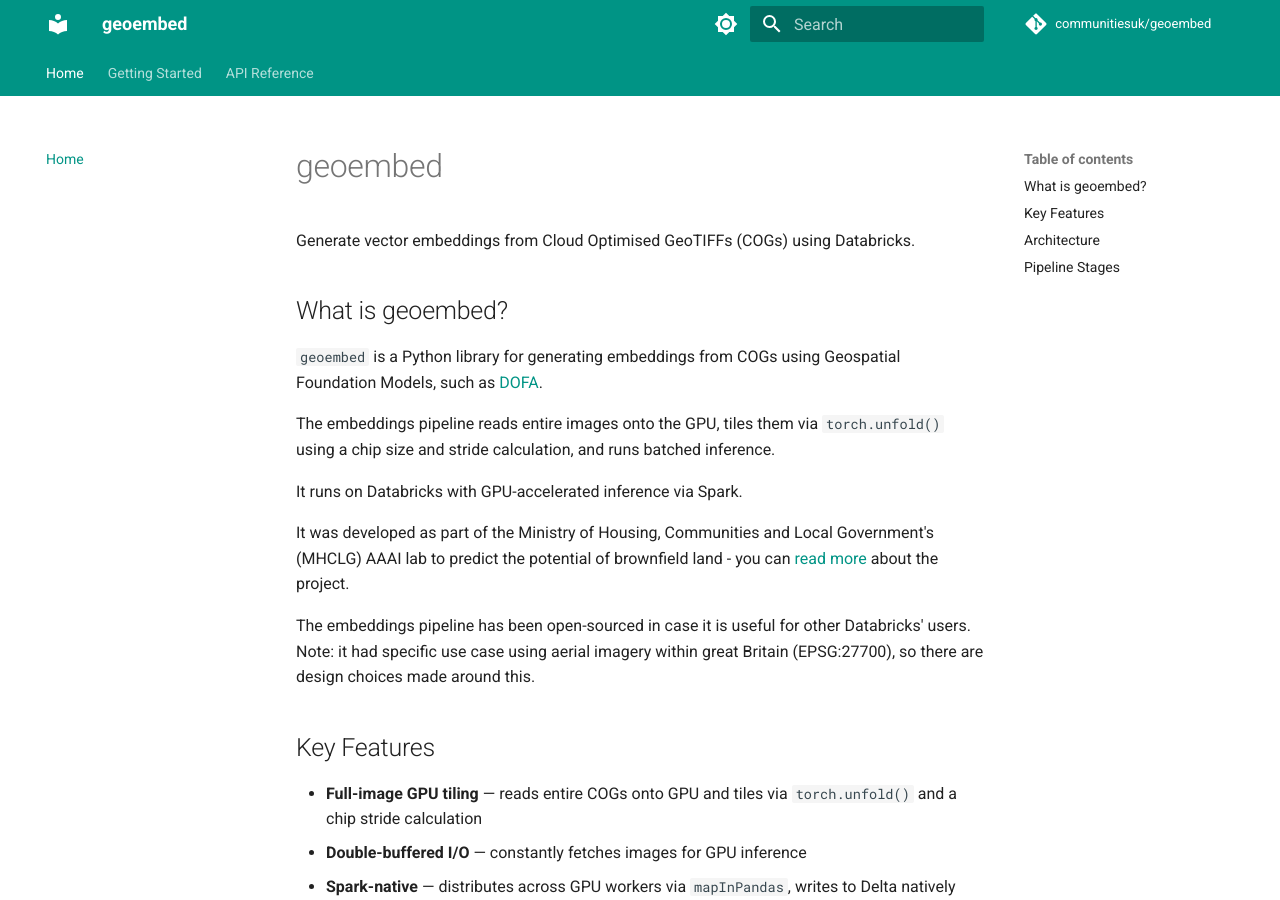
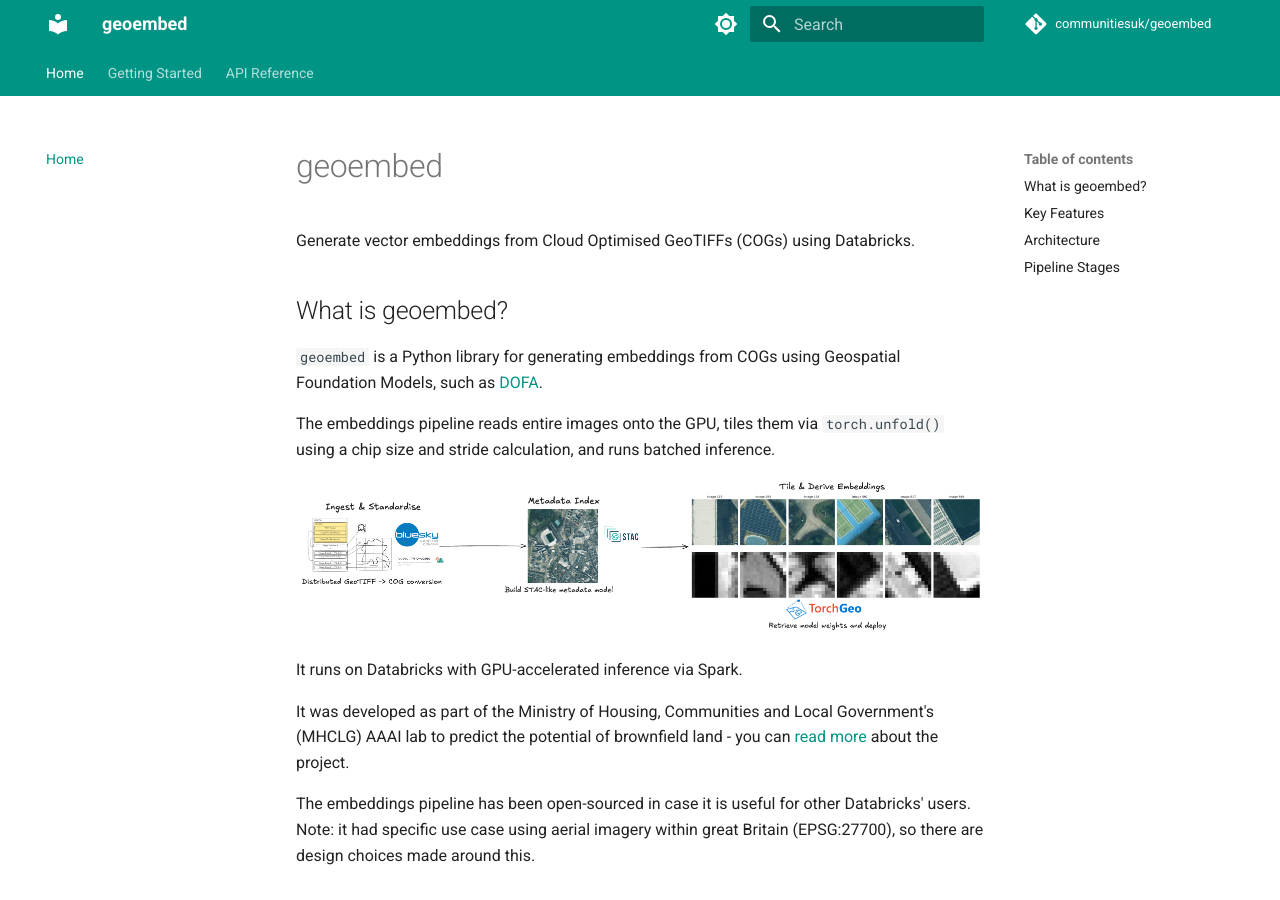
Before and after one commit to communitiesuk/geoembed, an MkDocs documentation site: the page built from docs/index.md, in a window 1280 px wide and 900 px high. Built offline with MkDocs 1.6.1 and Material for MkDocs 9.7.7, drawn with Linux system fonts in a browser that asks for light colours; comment, search, counter and statistics services are not loaded.

Commit message:
docs: add pipeline flowchart

```diff
--- a/docs/index.md
+++ b/docs/index.md
@@ -9,6 +9,8 @@
 
 The embeddings pipeline reads entire images onto the GPU, tiles them via `torch.unfold()` using a
 chip size and stride calculation, and runs batched inference.
+
+![Pipeline flowchart](assets/pipeline_flowchart.png)
 
 It runs on Databricks with GPU-accelerated inference via Spark.
 
```
Also changed, not shown: README.md (+2 -0 lines), docs/assets/pipeline_flowchart.png (added).
